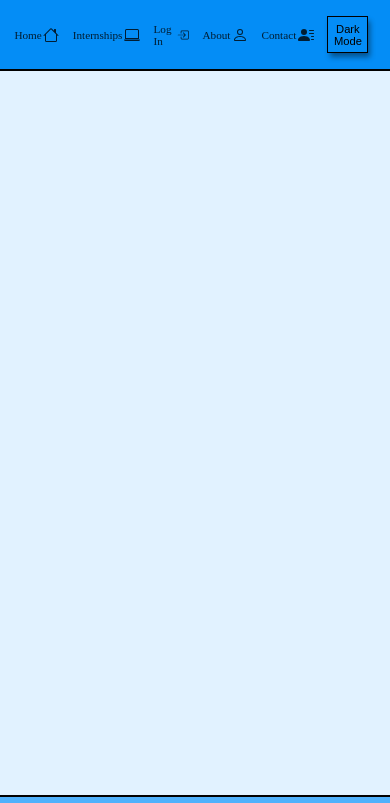
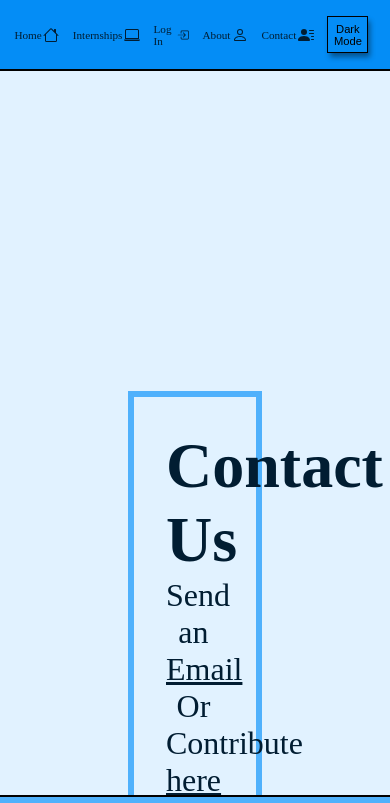
Before and after one commit to chase-west/intern-connect, a plain HTML site: page contact.html in a window 390 px wide. Shown: the top 803 px of the page. Drawn offline with Linux system fonts and the light colour scheme.

Commit message:
updated contact page

```diff
--- a/contact.html
+++ b/contact.html
@@ -52,7 +52,9 @@
 
   </nav>
 
-  <main>
+  <main id="contact">
+    <h1>Contact Us</h1>
+    <p>Send an <a href="mailto:chasewestbusiness@gmail.com">Email</a> Or Contribute <a href="https://github.com/chase-west/intern-connect">here</a></p>
   </main>
 
   <footer>
--- a/css/styles.css
+++ b/css/styles.css
@@ -96,7 +96,7 @@ body.dark {
   transition: all 0.5s ease;
 }
 
-body.dark .intern-connect h1, body.dark .intern-connect p, body.dark #creator, body.dark #about p {
+body.dark .intern-connect h1, body.dark .intern-connect p, body.dark #creator, body.dark #about p, body.dark #contact, body.dark #contact a {
   color: white;
   transition: 0.5s ease;
 }
@@ -206,15 +206,44 @@ body.dark .intern-connect h1, body.dark .intern-connect p, body.dark #creator, b
   padding: 0.5em;
   padding-bottom: 0.01em;
   font-size: 1.7em;
+
 }
 
 /* CSS for the model within the three.js canvas container */
 
 /* CSS for the three.js canvas container */
-#container3D {
+#container3D canvas{
   position: relative;
+  display: flex;
+  top: -48%;
+  left: -22%;
 }
 
+#contact {
+  color: var(--text);
+  font-size: 4em;
+  top: -50%;
+  padding: 0.5em;
+  margin-top: 5em;
+  margin-left: 2em;
+  margin-right: 2em;
+  border: var(--primary) 0.1em solid;
+}
+
+
+/* Styling rules for contact page */
+#contact h1 {
+  text-align: center;
+}
+
+#contact p, #contact a{
+  text-align: center;
+  margin-right: 0.1em;
+}
+
+#contact a {
+  color: var(--text);
+}
 
 
 /* Media Queries */
@@ -262,6 +291,13 @@ body.dark .intern-connect h1, body.dark .intern-connect p, body.dark #creator, b
     margin-right: 0em;
     font-size: 0.8em;
   }
+
+  #contact h1{
+    font-size: 1em;
+  }
+  #contact p {
+    font-size: 0.5em;
+  }
 }
 
 @media screen and (max-width: 643px) {
@@ -290,4 +326,16 @@ body.dark .intern-connect h1, body.dark .intern-connect p, body.dark #creator, b
     transform: scale(1.3);
     margin-bottom: 2.3em;
   }
+  #container3D canvas {
+    transform: translate(-5%, -60%);
+    scale: 0.8;
+  }
+
+  #about h1 {
+    font-size: 11em;
+  }
+  #desc {
+    margin-left: 0.2em;
+  }
+
 }
--- a/js/main.js
+++ b/js/main.js
@@ -40,6 +40,7 @@ loader.load(
   }
 );
 
+
 //Instantiate a new renderer and set its size
 const renderer = new THREE.WebGLRenderer({ alpha: true }); //Alpha: true allows for the transparent background
 renderer.setSize(window.innerWidth, window.innerHeight);
@@ -78,6 +79,7 @@ function animate() {
   if (initialAnimationTime < initialAnimationDuration) {
     // Perform the initial animation here, e.g., raise the object
     object.position.z += 0.2;
+    object.rotation.y += 0.08;
   } else if (!initialAnimationComplete) {
     // The initial animation is complete, stop the initial animation and start continuous animation
     initialAnimationComplete = true;
```
Also changed, not shown: 1 other file.
